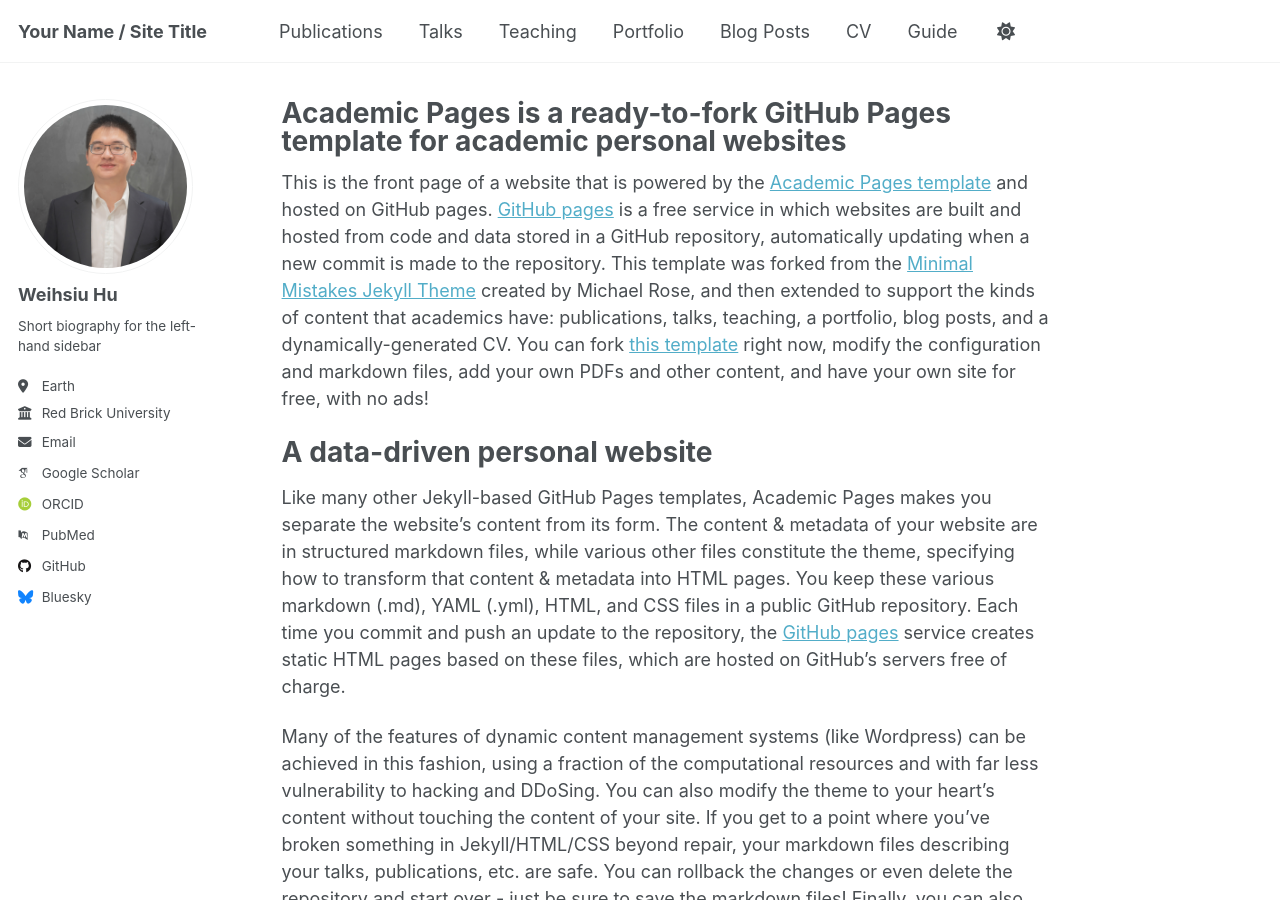
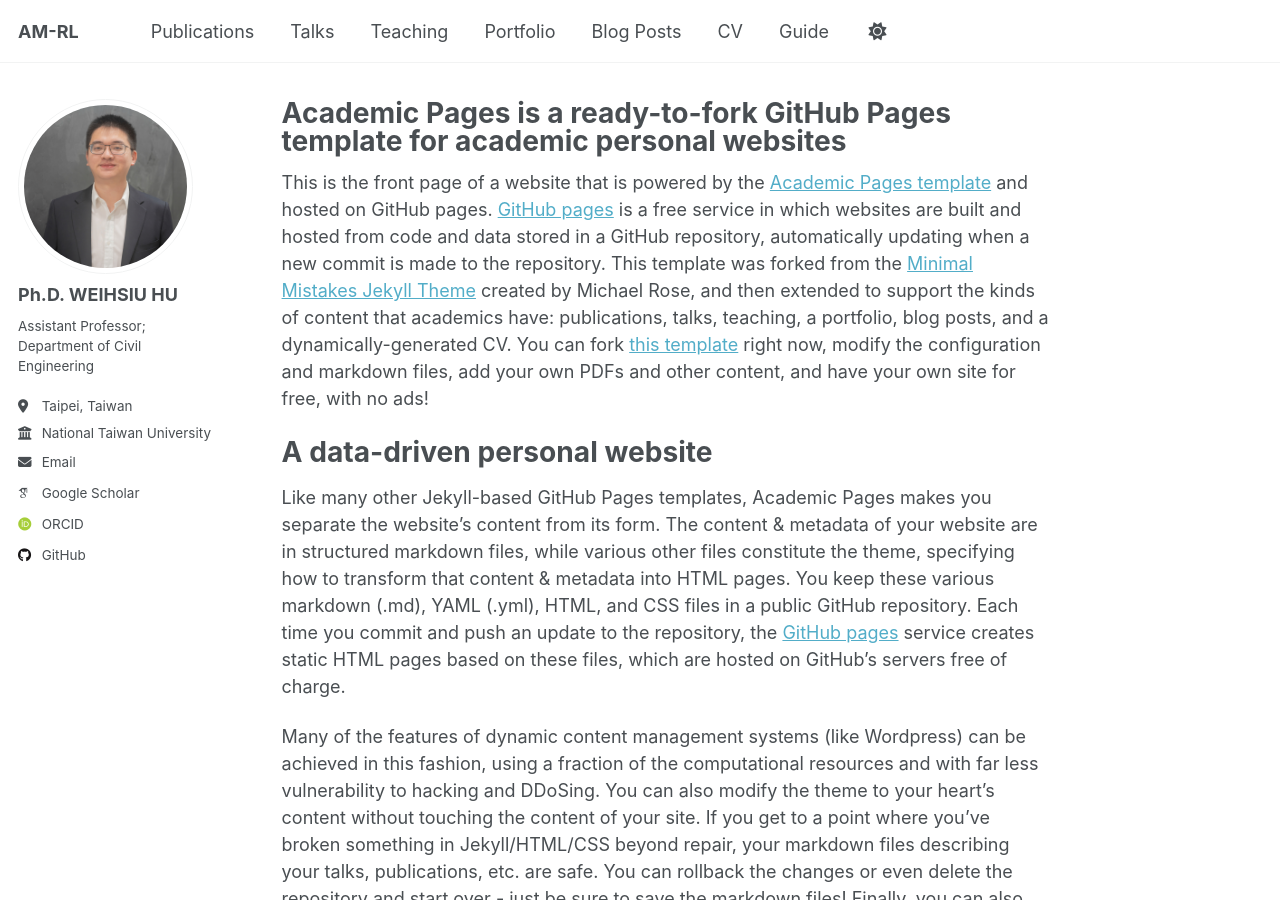
Before and after one commit to hwhsiu/hwhsiu.github.io, a Jekyll site: the page built from _pages/about.md, in a window 1280 px wide and 900 px high. Built offline with Jekyll 4.4.1, drawn with Linux system fonts in a browser that asks for light colours; some web fonts are replaced.

Commit message:
Update _config.yml

```diff
--- a/_config.yml
+++ b/_config.yml
@@ -9,7 +9,7 @@
 # Basic Site Settings
 locale                   : "en-US"
 site_theme               : "default"
-title                    : "Your Name / Site Title"
+title                    : "AM-RL"
 title_separator          : "-"
 name                     : &name "Your Name"
 description              : &description "personal description"
@@ -23,22 +23,22 @@ repository               : "hwhsius/hwhsiu.github.io"
 author:
   # Biographic information
   avatar           : "Bio.png"
-  name             : "Weihsiu Hu"
+  name             : "Ph.D. WEIHSIU HU"
   pronouns         : # example: "she/her"
-  bio              : "Short biography for the left-hand sidebar"
-  location         : "Earth"
-  employer         : "Red Brick University"
+  bio              : "Assistant Professor; Department of Civil Engineering"
+  location         : "Taipei, Taiwan"
+  employer         : "National Taiwan University (NTU)"
   uri              : # URL
-  email            : "none@example.org"
+  email            : "hwhsiu@ntu.edu.tw"
 
   # Academic websites
   academia         : # URL
   arxiv            : # URL - Update with the correct link to your profile
-  googlescholar    : "https://scholar.google.com/citations?user=PS_CX0AAAAAJ"
+  googlescholar    : "https://scholar.google.com.tw/citations?user=gMkktt8AAAAJ&hl=zh-TW&authuser=1"
   impactstory      : # URL
-  orcid            : "http://orcid.org/yourorcidurl"
+  orcid            : "https://orcid.org/0000-0001-6789-0456"
   semantic         : # URL
-  pubmed           : "https://www.ncbi.nlm.nih.gov/pubmed/?term=john+snow"
+  pubmed           : # URL
   researchgate     : # URL
   scopus           : # URL
 
@@ -46,12 +46,12 @@ author:
   bitbucket        : # Username - Update with your username on the site
   codepen          : # Username
   dribbble         : # Username
-  github           : "academicpages"
+  github           : "hwhsiu"
   kaggle           : # Username
   stackoverflow    : # User number or user number and name (i.e., use "1" or "1/jeff-atwood")
 
   # Social media
-  bluesky          : "bsky.app" # Replace this with you Bluesky username
+  bluesky          : # Replace this with you Bluesky username
   facebook         : # Username
   flickr           : # Username
   foursquare       : # Username
```
